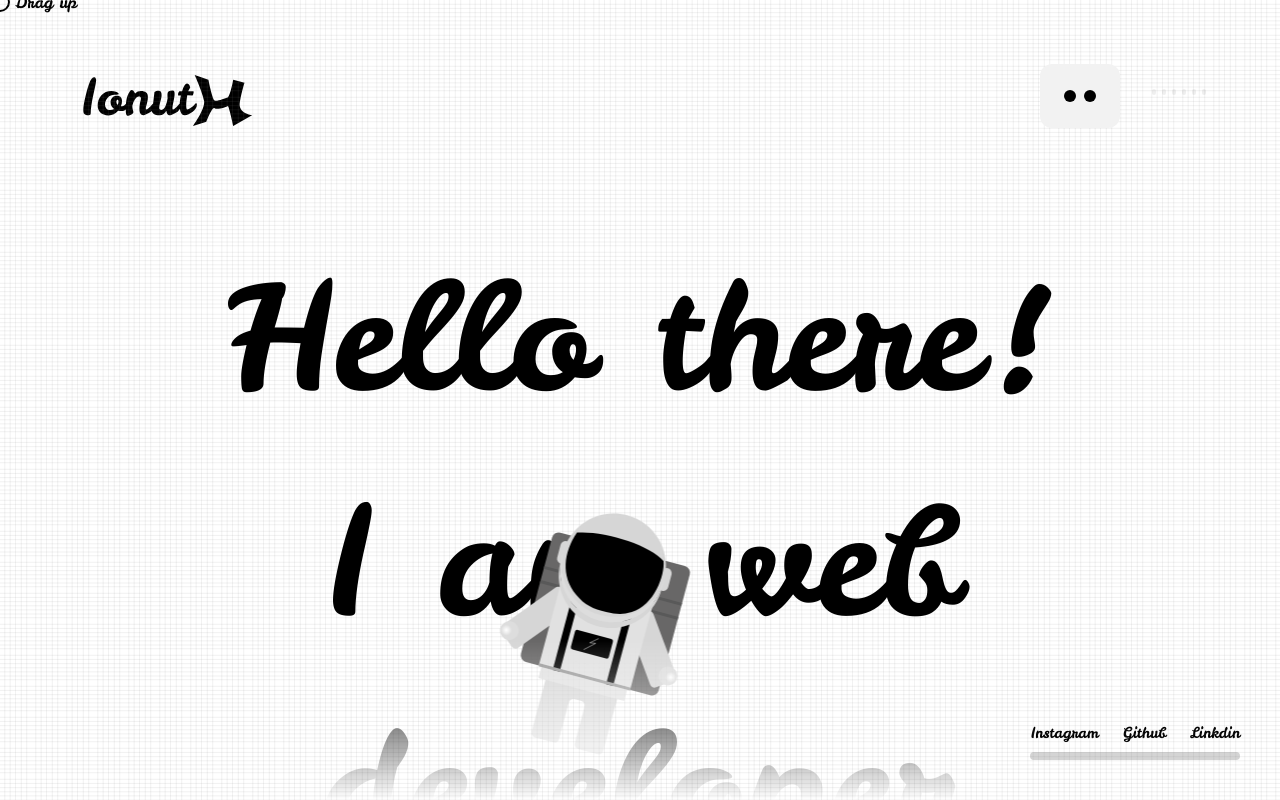
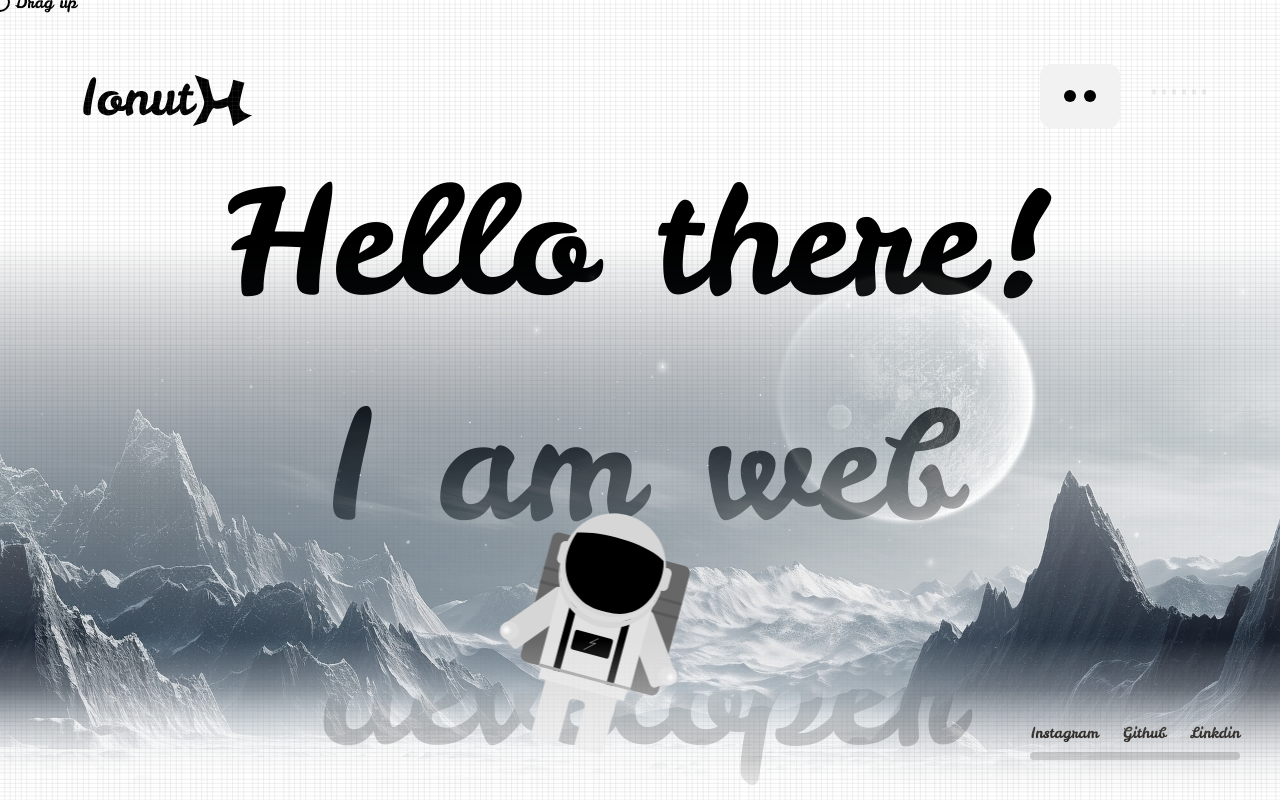
Before and after one commit to hpq-dev/hpq-web, a React (Vite) app: page / in a window 1280 px wide. Built offline with nearby package versions, Linux system fonts and the light colour scheme.

Commit message:
update website

```diff
--- a/src/app/App.tsx
+++ b/src/app/App.tsx
@@ -11,6 +11,7 @@ import { useDispatch, useSelector } from "react-redux";
 import Cursor from "@/components/cursor";
 
 /**
+ * TODO: create in about random images of about which it go in inside
  * TODO: to solved sound system and add other feature
  * TODO: to completed all projects
  */
--- a/src/pages/home/about.tsx
+++ b/src/pages/home/about.tsx
@@ -37,7 +37,7 @@ const About = () => {
                         </div>
                         Lungu Ionut
                     </div>
-                    <h3 className="relative bg-gradient-to-r from-[#00000080] to-transparent inline-block text-transparent bg-clip-text text-3xl font-[500] w-fit m-auto">of 2 years experience</h3>
+                    <h3 className="relative bg-gradient-to-r from-[#00000080] to-transparent inline-block text-transparent bg-clip-text text-3xl font-[500] w-fit m-auto">with 2 years experience</h3>
                 </div>
                 <div className="relative w-[660px] max-md:w-[80%] max-w-full max-md:m-auto text-justify mt-6 text-xl font-[500] text-[#00000060]">
                     <motion.p
--- a/src/pages/home/home.tsx
+++ b/src/pages/home/home.tsx
@@ -18,9 +18,9 @@ const Home = () => {
             rotate: 0
         }))}
     >
-        <div style={{ height: '100vh' }}>
+        <div style={{ height: '100vh' }} className="relative">
             <Astronaut />
-            <div className="relative text-[150px] font-pain w-full text-center pt-56 max-md:text-[80px] max-md:pt-40">
+            <div className="relative text-[150px] font-pain w-full text-center pt-32 max-md:text-[80px] max-md:pt-40">
                 <TextAnim
                     text='Hello there!\nI am web developer'
                     duration={5}
@@ -28,6 +28,14 @@ const Home = () => {
                     appendDelay={2.2}
                 />
             </div>
+            <img
+                className="w-full h-[70vh] object-cover absolute bottom-0 grayscale-[60%]"
+                style={{
+                    mask: `linear-gradient(0deg, transparent, white 20%, white 30%, transparent)`,
+                    WebkitMask: `linear-gradient(0deg, transparent, white 20%, white 30%, transparent)`
+                }}
+                src='/feature.webp'
+            />
         </div>
     </SetBackground>
 }
--- a/src/pages/home/project/index.tsx
+++ b/src/pages/home/project/index.tsx
@@ -1,10 +1,10 @@
+import FocusSound from '@/assets/sounds/focus.wav'
 import Scroll from "@/components/customScroll"
 import projects from '@/data/projects'
 import { motion } from 'framer-motion'
 import { memo, useEffect, useState } from "react"
+import { IoClose } from "react-icons/io5"
 import { useLocation, useNavigate, useParams } from "react-router-dom"
-
-import { IoClose } from "react-icons/io5"
 
 const backgroundID: string = 'background_project'
 
@@ -17,6 +17,18 @@ const Project = () => {
 
 
     useEffect(() => setActive(location.pathname.includes('/project/')), [location])
+
+    useEffect(() => {
+        if(!active)
+            return
+
+        try {
+            const sound = new Audio(FocusSound)
+
+            sound.volume = .1
+            sound.play()
+        } catch { }
+    }, [active])
 
     if (!active)
         return
@@ -34,6 +46,7 @@ const Project = () => {
         }, 300);
     }
 
+
     return <motion.div
         className="fixed left-0 top-0 w-[100vw] h-[100vh] bg-[#00000040] backdrop-blur-md opacity-0 z-[1]"
         id={backgroundID}
@@ -50,7 +63,7 @@ const Project = () => {
             scrollbar={false}
         >
             <motion.div
-                className="relative w-[4vh] h-[4vh] bg-[#ffffff20] hover:bg-[#ffffff35] transition-colors duration-300 rounded-full shadow-lg text-white text-[3vh] grid place-items-center m-auto mt-[10vh]"
+                className="relative w-[4vh] h-[4vh] bg-[#ffffff20] hover:bg-[#ffffff35] transition-colors duration-300 rounded-full shadow-lg text-white text-[3vh] grid place-items-center m-auto mt-[10vh] hover click"
                 animate={{
                     translateY: [-100, 0]
                 }}
```
Also changed, not shown: public/feature.webp (added).
